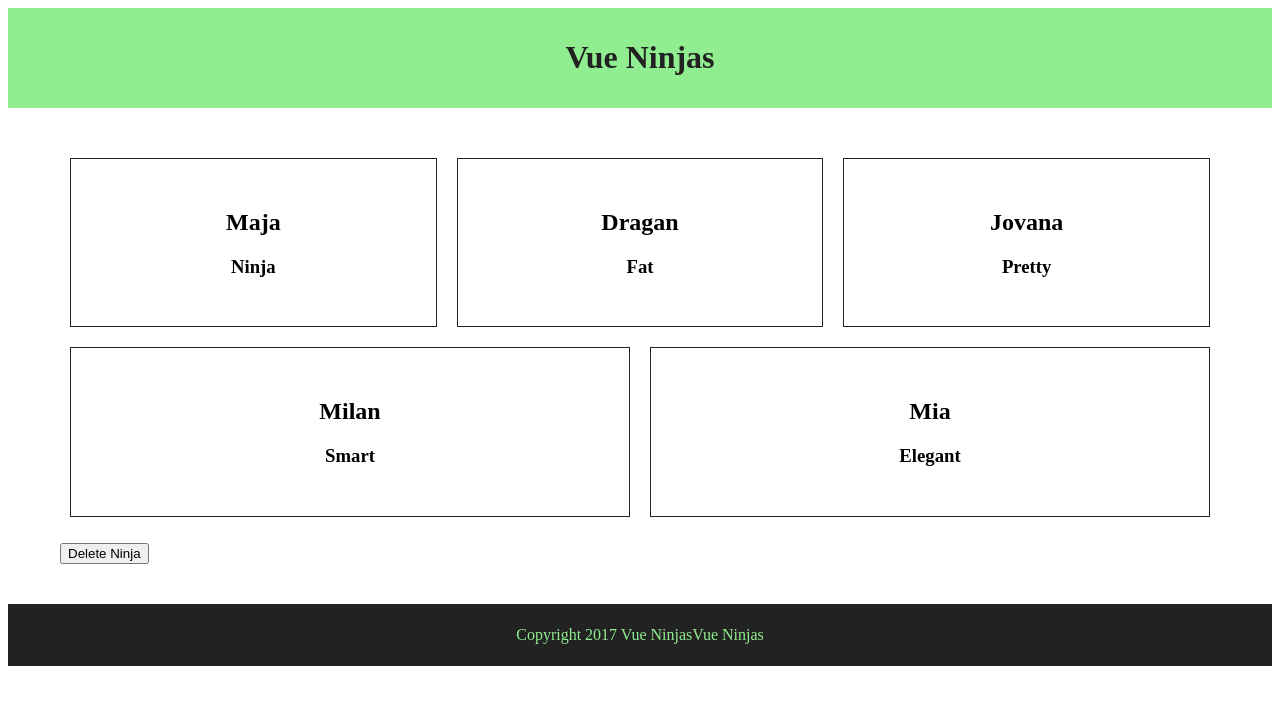
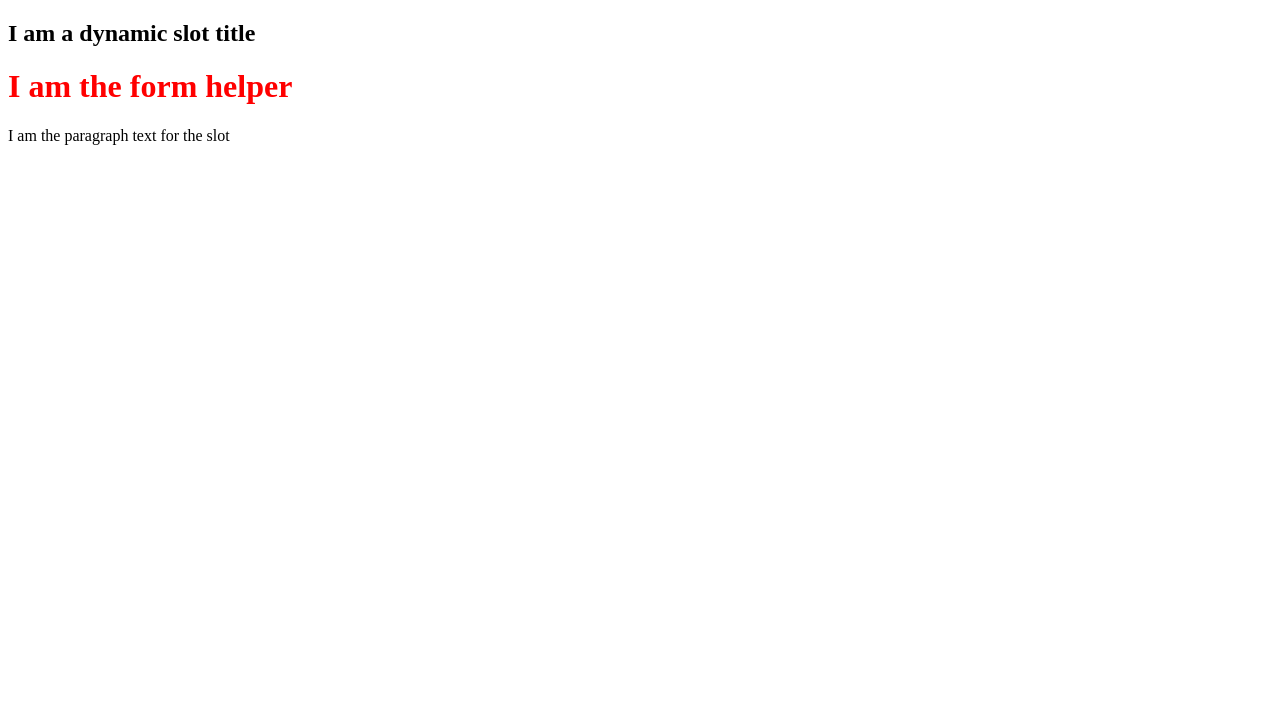
Before and after one commit to MajaSveljo/VueJS_practice, a Vue app: page / in a window 1280 px wide. Shown: the top 704 px of the page. Built offline with nearby package versions, Linux system fonts and the light colour scheme.

Commit message:
slots - example in naming them and using dynamic content

```diff
--- a/public/index.html
+++ b/public/index.html
@@ -4,7 +4,7 @@
     <meta charset="utf-8">
     <meta http-equiv="X-UA-Compatible" content="IE=edge">
     <meta name="viewport" content="width=device-width,initial-scale=1.0">
-    <link rel="icon" href="<%= BASE_URL %>favicon.ico">
+    <!-- <link rel="icon" href="<%= BASE_URL %>favicon.ico"> -->
     <title>vuejs-playlist</title>
   </head>
   <body>
--- a/src/App.vue
+++ b/src/App.vue
@@ -1,41 +1,30 @@
 <template>
   <div>
-    <app-header v-bind:title="title" v-on:changeTitle="updateTitle($event)"></app-header>
-    <app-ninjas v-bind:ninjas="ninjas"></app-ninjas>
-    <app-footer v-bind:title="title"></app-footer>
+
+    <formHelper>
+      <h2 slot="title">{{ title }}</h2>
+      <p slot="text">I am the paragraph text for the slot</p>
+    </formHelper>
 
   </div>
 </template>
 
 <script>
-
-import Header from './components/Header.vue'
-import Footer from './components/Footer.vue'
-import Ninjas from './components/Ninjas.vue'
+import formHelper from './components/formHelper.vue'
 
 export default {
   components: {
-    'app-header': Header,
-    'app-footer': Footer,
-    'app-ninjas': Ninjas
-  },
+    formHelper: formHelper
+},
   data() {
     return {
-      ninjas: [
-            {name: 'Maja', specialty: 'Ninja', show: 'false'},
-            {name: 'Dragan', specialty: 'Fat', show: 'false'},
-            {name: 'Jovana', specialty: 'Pretty', show: 'false'},
-            {name: 'Milan', specialty: 'Smart', show: 'false'},
-            {name: 'Mia', specialty: 'Elegant', show: 'false'},
-        ],
-
-      title: 'Vue Ninjas'
+      // if we're gonna add content dynamicaly the content MUST be defined in the component
+      // where the slots are called. In this example it's here
+      title: 'I am a dynamic slot title'
     }
   },
   methods: {
-    updateTitle: function(updatedTitle) {
-      this.title = updatedTitle;
-    }
+
   }
 }
 </script>
--- a/src/components/Footer.vue
+++ /dev/null
@@ -1,51 +0,0 @@
-<template>
-  <div>
-
-      <footer>
-          <p>{{ copyright }}{{ title }}</p>
-      </footer>
-
-  </div>
-</template>
-
-<script>
-
-import { bus } from '../main';
-
-export default {
-  props: {
-      title: String
-  },
-
-  components: {
-
-  },
-  data() {
-    return {
-      copyright: 'Copyright 2017 Vue Ninjas'
-    }
-  },
-  created() {
-      bus.$on('titleChanged', (data) => {
-          this.title = data
-      })
-  },
-  methods: {
-
-  }
-}
-</script>
-
-<style scoped>
-
-    footer{
-        background: #222;
-        padding: 6px;
-    }
-
-    p{
-        color: lightgreen;
-        text-align: center;
-    }
-
-</style>
--- a/src/components/Header.vue
+++ /dev/null
@@ -1,51 +0,0 @@
-<template>
-  <header>
-
-      <h1 v-on:click="changeTitle">{{ title }}</h1>
-
-  </header>
-</template>
-
-<script>
-import { bus } from '../main';
-
-
-export default {
-  props: {
-    title: {
-      type: String
-    }
-  },
-
-
-  components: {
-
-  },
-  data() {
-    return {
-      title: 'Vue Ninja'
-    }
-  },
-  methods: {
-    changeTitle: function() {
-      //this.$emit('changeTitle', 'Vue Wizards');
-      this.title = 'Vue Wizards 2';
-      bus.$emit('titleChanged', 'Vue Wizards 2');
-    }
-  }
-}
-</script>
-
-<style scoped>
-
-header{
-    background: lightgreen;
-    padding: 10px;
-}
-
-h1{
-    color: #222;
-    text-align: center;
-}
-
-</style>
--- a/src/components/HelloWorld.vue
+++ /dev/null
@@ -1,58 +0,0 @@
-<template>
-  <div class="hello">
-    <h1></h1>
-    <p>
-      For guide and recipes on how to configure / customize this project,<br>
-      check out the
-      <a href="https://cli.vuejs.org" target="_blank" rel="noopener">vue-cli documentation</a>.
-    </p>
-    <h3>Installed CLI Plugins</h3>
-    <ul>
-      <li><a href="https://github.com/vuejs/vue-cli/tree/dev/packages/%40vue/cli-plugin-babel" target="_blank" rel="noopener">babel</a></li>
-      <li><a href="https://github.com/vuejs/vue-cli/tree/dev/packages/%40vue/cli-plugin-eslint" target="_blank" rel="noopener">eslint</a></li>
-    </ul>
-    <h3>Essential Links</h3>
-    <ul>
-      <li><a href="https://vuejs.org" target="_blank" rel="noopener">Core Docs</a></li>
-      <li><a href="https://forum.vuejs.org" target="_blank" rel="noopener">Forum</a></li>
-      <li><a href="https://chat.vuejs.org" target="_blank" rel="noopener">Community Chat</a></li>
-      <li><a href="https://twitter.com/vuejs" target="_blank" rel="noopener">Twitter</a></li>
-      <li><a href="https://news.vuejs.org" target="_blank" rel="noopener">News</a></li>
-    </ul>
-    <h3>Ecosystem</h3>
-    <ul>
-      <li><a href="https://router.vuejs.org" target="_blank" rel="noopener">vue-router</a></li>
-      <li><a href="https://vuex.vuejs.org" target="_blank" rel="noopener">vuex</a></li>
-      <li><a href="https://github.com/vuejs/vue-devtools#vue-devtools" target="_blank" rel="noopener">vue-devtools</a></li>
-      <li><a href="https://vue-loader.vuejs.org" target="_blank" rel="noopener">vue-loader</a></li>
-      <li><a href="https://github.com/vuejs/awesome-vue" target="_blank" rel="noopener">awesome-vue</a></li>
-    </ul>
-  </div>
-</template>
-
-<script>
-export default {
-  name: 'HelloWorld',
-  props: {
-    msg: String
-  }
-}
-</script>
-
-<!-- Add "scoped" attribute to limit CSS to this component only -->
-<style scoped>
-h3 {
-  margin: 40px 0 0;
-}
-ul {
-  list-style-type: none;
-  padding: 0;
-}
-li {
-  display: inline-block;
-  margin: 0 10px;
-}
-a {
-  color: #42b983;
-}
-</style>
--- a/src/components/Ninjas.vue
+++ /dev/null
@@ -1,98 +0,0 @@
-<template>
-  <div id="ninjas">
-    <ul>
-        <li v-for="ninja in ninjas" v-on:click="ninja.show = !ninja.show">
-            <h2>{{ ninja.name }}</h2>
-            <h3 v-show="ninja.show">{{ninja.specialty}}</h3>
-        </li>
-    </ul>
-    <button v-on:click="deleteNinja">Delete Ninja</button>
-  </div>
-</template>
-
-<script>
-
-
-
-export default {
-  props: {
-      ninjas: {
-          type: Array,
-          required: true
-      }
-  },
-  components: {
-
-  },
-  data() {
-    return {
-
-    }
-  },
-  methods: {
-      deleteNinja: function() {
-          this.ninjas.pop();
-      }
-  },
-  // lifecycle hooks
-
-  beforeCreate(){
-      alert('beforeCreate');
-  },
-
-  //created is good for fetchig data from database
-  //mounted is also good for that, but created should be better
-  created(){
-      alert('created');
-  },
-  beforeMount(){
-      alert('beforeMount');
-  },
-
-  //mounted is a good place for manipulating the DOM once it has been mounted
-  mounted(){
-      alert('mounted');
-  },
-
-  //if Vue detects a change in this component (exp. in data)
-  //it will run this hook - before the change is updated in the DOM
-  beforeUpdate(){
-      alert('beforeUpdate');
-  },
-
-  //updated reacurs after the DOM has been updated and is being re-rendered
-  //that means the update can be acessed in the DOM and that updated is good for manipulating
-  //updated DOM
-  updated(){
-      alert('updated');
-  }
-}
-</script>
-
-<style scoped>
-
-#ninjas{
-    width: 100%;
-    max-width: 1200px;
-    margin: 40px auto;
-    padding: 0 20px;
-    box-sizing: border-box;
-}
-
-ul{
-    display: flex;
-    flex-wrap: wrap;
-    list-style-type: none;
-    padding: 0;
-}
-
-li{
-    flex-grow: 1;
-    flex-basis: 300px;
-    text-align: center;
-    padding: 30px;
-    border: 1px solid #222;
-    margin: 10px;
-}
-
-</style>
--- /dev/null
+++ b/src/components/formHelper.vue
@@ -0,0 +1,32 @@
+<template>
+  <div>
+    <slot name="title" />
+    <h1>I am the form helper</h1>
+    <slot name="text" />
+  </div>
+</template>
+
+<script>
+
+export default {
+  components: {
+
+},
+  data() {
+    return {
+
+    }
+  },
+  methods: {
+
+  }
+}
+</script>
+
+<style scoped>
+
+h1{
+    color: red;
+}
+
+</style>
--- a/src/main.js
+++ b/src/main.js
@@ -3,7 +3,7 @@ import App from './App.vue'
 
 Vue.config.productionTip = false
 
-export const bus = new Vue();
+
 
 new Vue({
   render: h => h(App)
```
